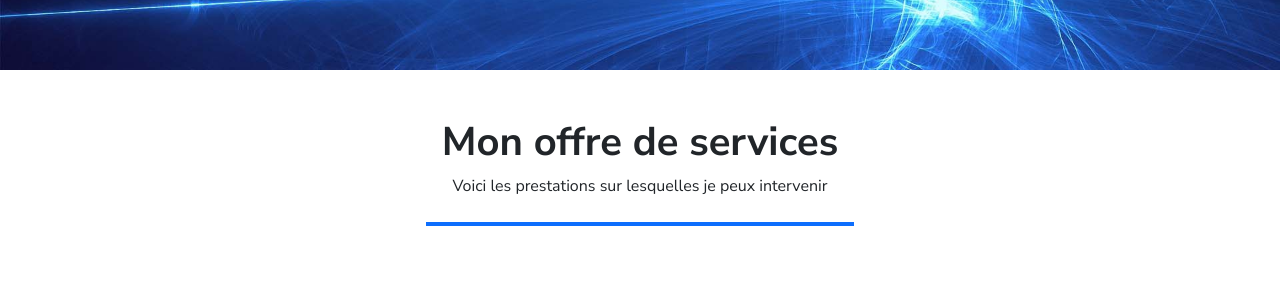
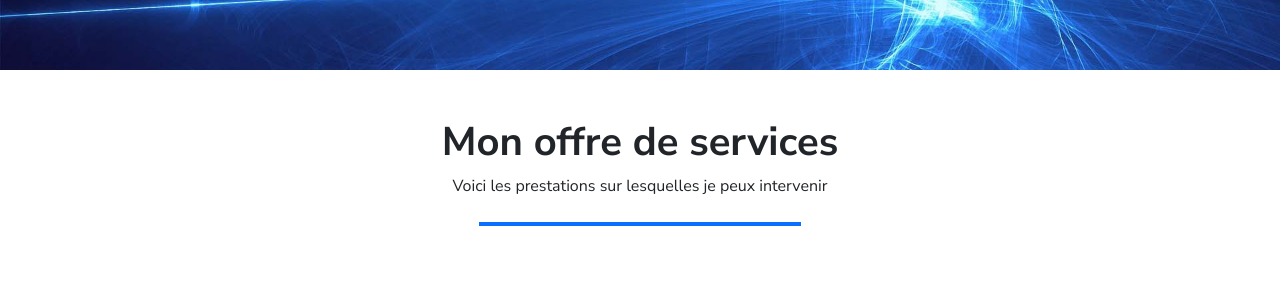
Before and after one commit to BenjCaro/portfolio, a React (Create React App) app: page /pages/services in a window 1280 px wide. Shown: the part 187-483 px from the top of the page. Built offline with nearby package versions, Linux system fonts and the light colour scheme.

Commit message:
ajustement trait bleu

```diff
--- a/src/pages/Component/Heading.js
+++ b/src/pages/Component/Heading.js
@@ -1,11 +1,12 @@
 const Heading = (props) => {
     return (
         <div className='d-flex flex-column justify-content-center align-items-center'>
-                <div className='mt-5 mb-5 border-bottom border-primary border-4'>
-                    <div className='text-center pb-4 w-30 pe-3 ps-3'>
+                <div className='mt-5 mb-5'>
+                    <div className='text-center pb-4 pe-3 ps-3'>
                         <h1 className='h1 mb-1 fs-1 fw-bold mb-2'>{props.title}</h1>
                         <span className='fs-6'>{props.subtitle}</span>
                     </div>
+                    <hr className="border border-primary border-2 opacity-100 m-auto w-75"/>
                 </div>
         </div>
     );
--- a/src/pages/Services.js
+++ b/src/pages/Services.js
@@ -1,5 +1,6 @@
 import './css/services.css';
 import Banniere from "./Component/Banniere";
+import Heading from './Component/Heading';
 
 
 function CardServices(props) {
@@ -19,12 +20,7 @@ const Services = () => {
         <>
             <Banniere/>
             <div className='container d-flex flex-column justify-content-center align-items-center'>
-                <div className='mt-5 mb-5 border-bottom border-primary border-4'>
-                    <div className='text-center pb-4 w-30 pe-3 ps-3'>
-                        <h1 className='h1 mb-1 fs-1 fw-bold mb-2'>Mon offre de services</h1>
-                        <span className='fs-6'>Voici les prestations sur lesquelles je peux intervenir</span>
-                    </div>
-                </div>
+                <Heading title="Mon offre de services" subtitle="Voici les prestations sur lesquelles je peux intervenir"/>
                 <div className='d-flex flex-wrap justify-content-center m-4'>
                     <div className='col-lg-4 col-md-4 col-sm-12 d-flex justify-content-center'>
                         <CardServices icon="bi bi-brush" title="UX Design"
```
